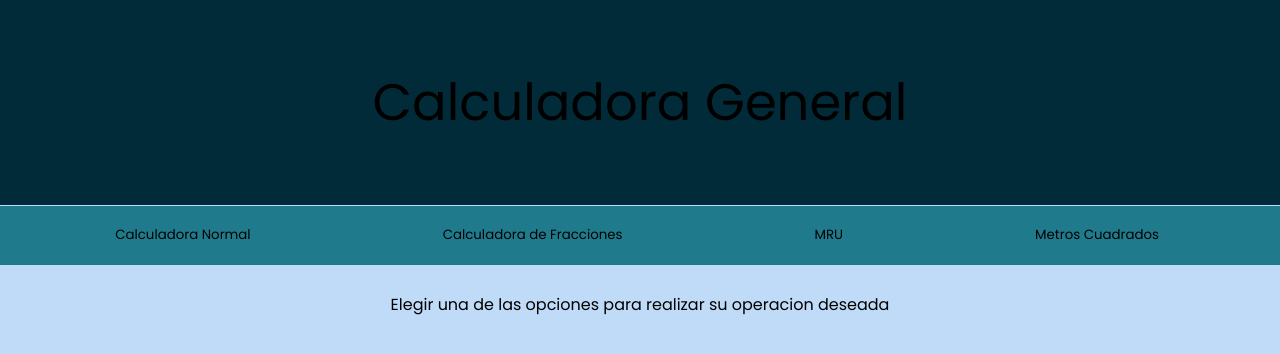
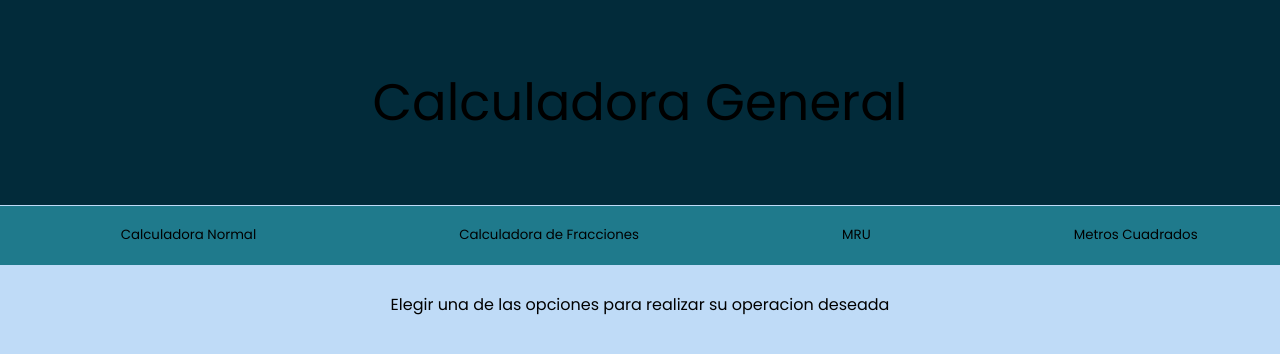
Before and after one commit to Benitez11Felipe/JavaScripts_ProyectoFinal, a plain HTML site: page index.html in a window 1280 px wide. Drawn offline with Linux system fonts and the light colour scheme.

Commit message:
Update style.css

```diff
--- a/css/style.css
+++ b/css/style.css
@@ -52,7 +52,7 @@ header {
   background-color: rgb(31, 122, 140);
 }
 .encabezado ul li {
-  margin: 0vw 7.5vw 0vw 7.5vw;
+  margin: auto;
   cursor: pointer;
   text-align: center;
 }
```
